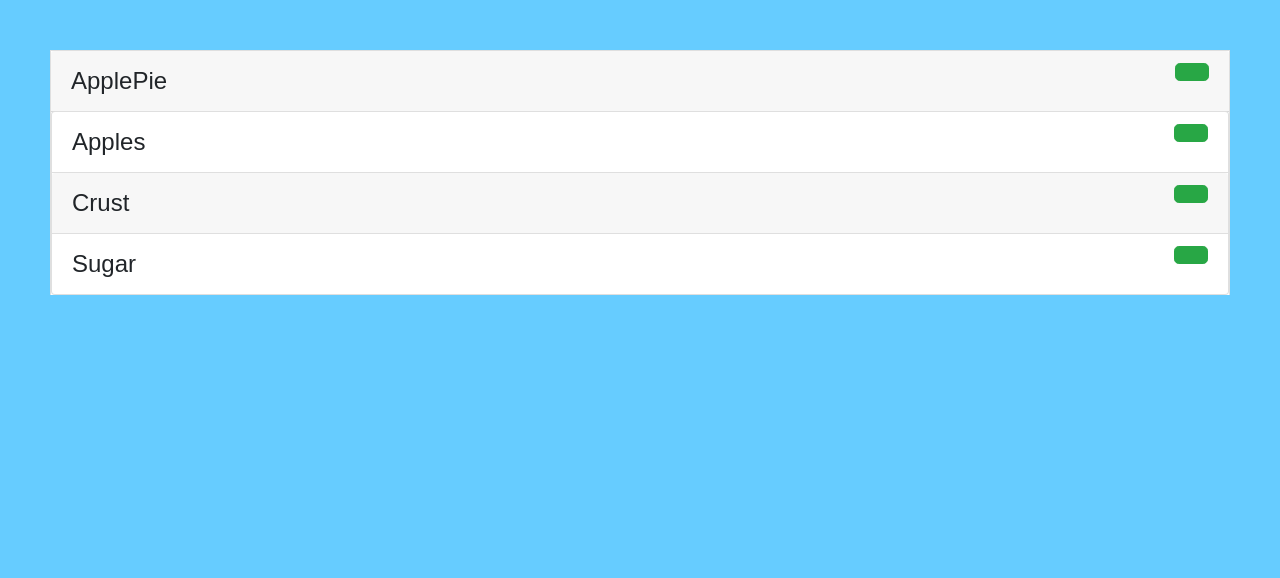
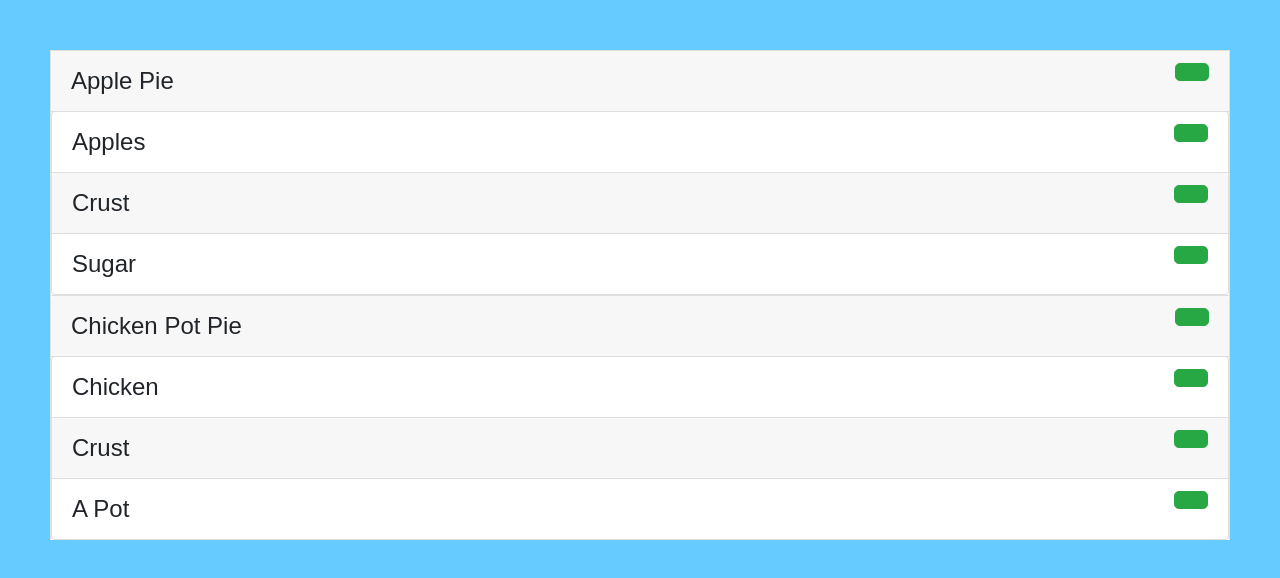
Before and after one commit to nate-trojian/shopping-mopup-server, a React (Create React App) app: page / in a window 1280 px wide. Shown: the top 578 px of the page. Built offline with nearby package versions, Linux system fonts and the light colour scheme; some icons are missing.

Commit message:
Test more fields

```diff
--- a/src/App.js
+++ b/src/App.js
@@ -7,13 +7,21 @@ class App extends Component {
     super()
     this.state = {
       items: {
-        "ApplePie": {
+        "Apple Pie": {
           "Apples": null,
           "Crust": {
             "Milk": null,
             "Flour": null
           },
           "Sugar": null
+        },
+        "Chicken Pot Pie": {
+          "Chicken": null,
+          "Crust": {
+            "Milk": null,
+            "Flour": null
+          },
+          "A Pot": null
         },
       },
     }
```
